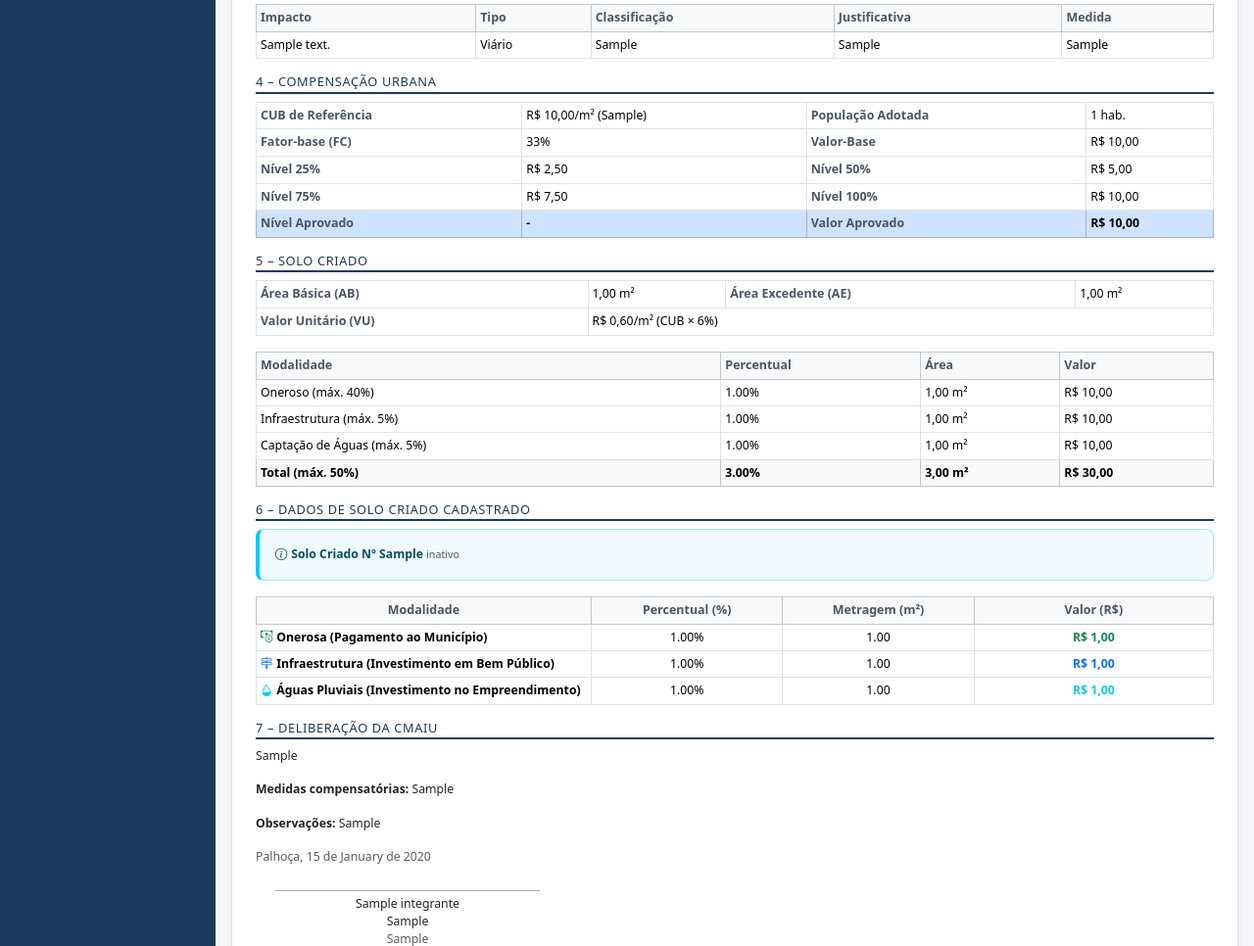
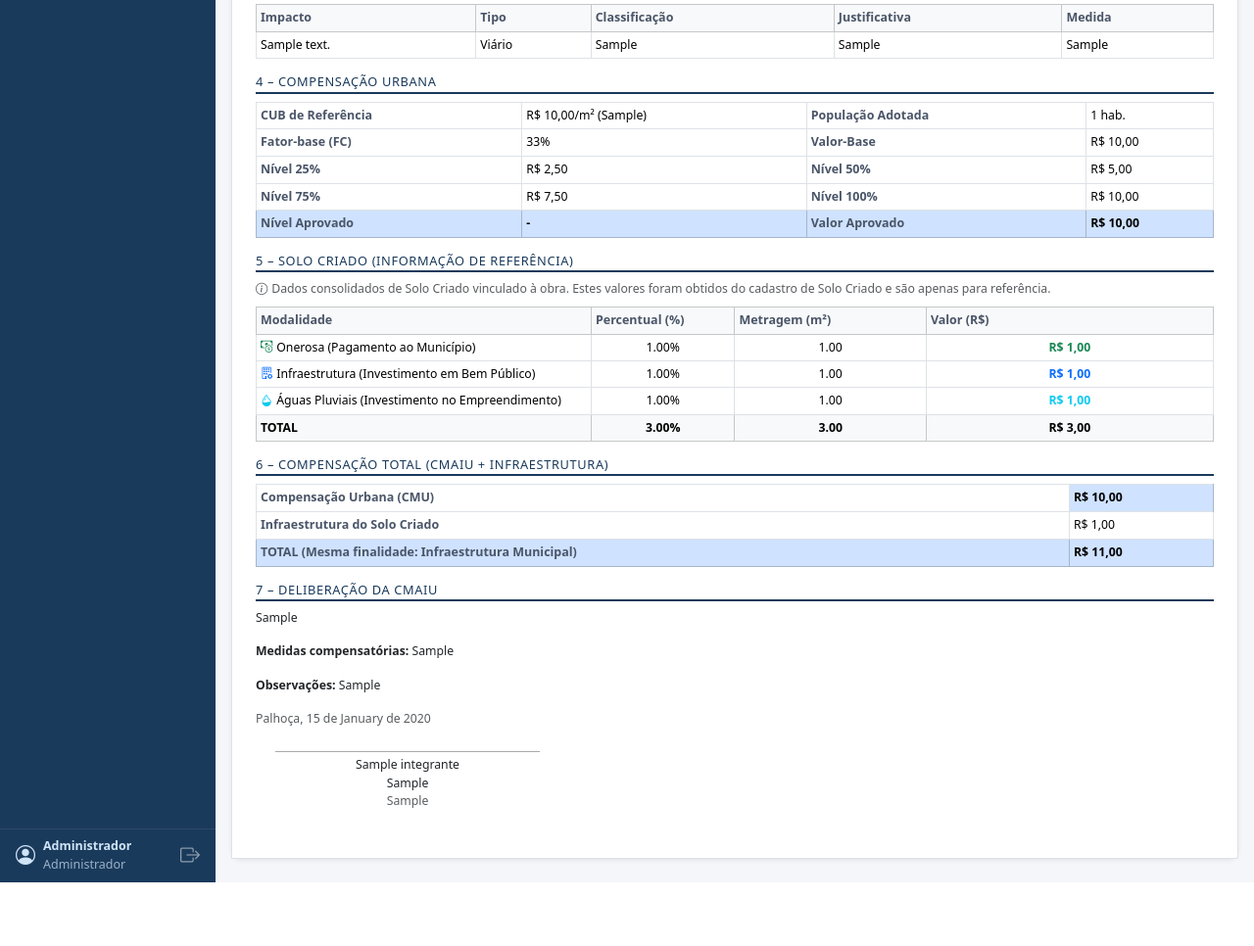
Before and after one commit to fabinhocoe/CMAIU, a Flask app: page /processos/1/relatorio in a window 1280 px wide. Shown: the part 1328-2294 px from the top of the page at 98% size. After the commit the page ends 2229 px from the top, so only its background shows below. Run offline with Flask 3, Linux system fonts and the light colour scheme; a user stored in the database is signed in; tables that the repository leaves empty hold one stand-in row (values such as "Sample post").

Commit message:
Reformular relatórios para eliminar duplicidade de Solo Criado
- Remove Seção 5 com dados calculados (sempre zero)
- Consolida dados de Solo Criado em tabela única
- Adiciona Seção de Compensação Total (CMU + Infraestrutura)
- Ambos com mesma finalidade: infraestrutura municipal
- Aplica mudanças em relatório HTML e PDF

Co-Authored-By: Claude Haiku 4.5 <noreply@anthropic.com>
Claude-Session: https://claude.ai/code/session_01VXWAfgFSAm4ZBKgqyac9J3

```diff
--- a/templates/processos/relatorio.html
+++ b/templates/processos/relatorio.html
@@ -160,70 +160,74 @@
       {% endif %}
     </table>
 
-    <h6 class="section-title mt-3">5 – SOLO CRIADO</h6>
-    <table class="table table-sm table-bordered small">
-      <tr><th>Área Básica (AB)</th><td>{{ c.area_basica|fmt_area }}</td>
-          <th>Área Excedente (AE)</th><td>{{ c.area_excedente|fmt_area }}</td></tr>
-      <tr><th>Valor Unitário (VU)</th><td colspan="3">{{ c.valor_unitario|brl }}/m² (CUB × 6%)</td></tr>
-    </table>
-    <table class="table table-sm table-bordered small">
-      <thead class="table-light"><tr><th>Modalidade</th><th>Percentual</th><th>Área</th><th>Valor</th></tr></thead>
-      <tbody>
-        <tr><td>Oneroso (máx. 40%)</td><td>{{ '%.2f'|format(c.perc_oneroso) }}%</td><td>{{ c.area_onerosa|fmt_area }}</td><td>{{ c.valor_oneroso|brl }}</td></tr>
-        <tr><td>Infraestrutura (máx. 5%)</td><td>{{ '%.2f'|format(c.perc_infra) }}%</td><td>{{ c.area_infra|fmt_area }}</td><td>{{ c.valor_infra|brl }}</td></tr>
-        <tr><td>Captação de Águas (máx. 5%)</td><td>{{ '%.2f'|format(c.perc_captacao) }}%</td><td>{{ c.area_captacao|fmt_area }}</td><td>{{ c.valor_captacao|brl }}</td></tr>
-        <tr class="fw-bold table-light"><td>Total (máx. 50%)</td><td>{{ '%.2f'|format(c.perc_total) }}%</td><td>{{ c.area_total_solo|fmt_area }}</td><td>{{ c.valor_total_solo|brl }}</td></tr>
-      </tbody>
-    </table>
-
-    {# Seção de Solo Criado Cadastrado (se existir) #}
+    <h6 class="section-title mt-3">5 – SOLO CRIADO (Informação de Referência)</h6>
     {% if not emp.obra %}
-    <div class="alert alert-warning mt-3" style="background: #fff3cd; border: 1px solid #ffc107; padding: 12px; border-radius: 4px;">
+    <div class="alert alert-warning small">
       <i class="bi bi-exclamation-triangle me-2"></i><strong>Obra não vinculada</strong><br>
-      <small>Para visualizar dados de Solo Criado, é necessário vincular uma Obra ao Empreendimento. Acesse o formulário do processo para vinculá-la.</small>
+      <small>Para visualizar dados de Solo Criado, é necessário vincular uma Obra ao Empreendimento.</small>
     </div>
     {% elif emp.obra and emp.obra.solos_criados_vinculados %}
-    <h6 class="section-title mt-3">6 – DADOS DE SOLO CRIADO CADASTRADO</h6>
-    {% for sc in emp.obra.solos_criados_vinculados %}
-    <div class="alert alert-info small mb-3">
-      <strong><i class="bi bi-info-circle me-1"></i>Solo Criado Nº {{ sc.numero or '—' }}</strong>
-      <small class="text-muted">{{ sc.situacao or '—' }}</small>
-    </div>
+    {% set total_pon = emp.obra.solos_criados_vinculados|map(attribute='pon')|map('default', 0)|sum %}
+    {% set total_pin = emp.obra.solos_criados_vinculados|map(attribute='pin')|map('default', 0)|sum %}
+    {% set total_pag = emp.obra.solos_criados_vinculados|map(attribute='pag')|map('default', 0)|sum %}
+    {% set total_aon = emp.obra.solos_criados_vinculados|map(attribute='aon')|map('default', 0)|sum %}
+    {% set total_ain = emp.obra.solos_criados_vinculados|map(attribute='ain')|map('default', 0)|sum %}
+    {% set total_aag = emp.obra.solos_criados_vinculados|map(attribute='aag')|map('default', 0)|sum %}
+    {% set total_von = emp.obra.solos_criados_vinculados|map(attribute='von')|map('default', 0)|sum %}
+    {% set total_vin = emp.obra.solos_criados_vinculados|map(attribute='vin')|map('default', 0)|sum %}
+    {% set total_vag = emp.obra.solos_criados_vinculados|map(attribute='vag')|map('default', 0)|sum %}
+    <p class="small text-muted mb-2"><i class="bi bi-info-circle me-1"></i>Dados consolidados de Solo Criado vinculado à obra. Estes valores foram obtidos do cadastro de Solo Criado e são apenas para referência.</p>
     <table class="table table-sm table-bordered small">
       <thead class="table-light">
-        <tr class="text-center">
+        <tr>
           <th style="width:35%">Modalidade</th>
-          <th style="width:20%">Percentual (%)</th>
+          <th style="width:15%">Percentual (%)</th>
           <th style="width:20%">Metragem (m²)</th>
-          <th style="width:25%">Valor (R$)</th>
+          <th style="width:30%">Valor (R$)</th>
         </tr>
       </thead>
       <tbody>
         <tr>
-          <td class="fw-semibold"><i class="bi bi-cash-coin text-success me-1"></i>Onerosa (Pagamento ao Município)</td>
-          <td class="text-center">{{ '%.2f'|format(sc.pon or 0) }}%</td>
-          <td class="text-center">{{ '%.2f'|format(sc.aon or 0) }}</td>
-          <td class="text-center"><strong class="text-success">{{ sc.von|brl if sc.von else '—' }}</strong></td>
+          <td><i class="bi bi-cash-coin text-success me-1"></i>Onerosa (Pagamento ao Município)</td>
+          <td class="text-center">{{ '%.2f'|format(total_pon) }}%</td>
+          <td class="text-center">{{ '%.2f'|format(total_aon) }}</td>
+          <td class="text-center"><strong class="text-success">{{ total_von|brl if total_von else '—' }}</strong></td>
         </tr>
         <tr>
-          <td class="fw-semibold"><i class="bi bi-signpost-2 text-primary me-1"></i>Infraestrutura (Investimento em Bem Público)</td>
-          <td class="text-center">{{ '%.2f'|format(sc.pin or 0) }}%</td>
-          <td class="text-center">{{ '%.2f'|format(sc.ain or 0) }}</td>
-          <td class="text-center"><strong class="text-primary">{{ sc.vin|brl if sc.vin else '—' }}</strong></td>
+          <td><i class="bi bi-building-gear text-primary me-1"></i>Infraestrutura (Investimento em Bem Público)</td>
+          <td class="text-center">{{ '%.2f'|format(total_pin) }}%</td>
+          <td class="text-center">{{ '%.2f'|format(total_ain) }}</td>
+          <td class="text-center"><strong class="text-primary">{{ total_vin|brl if total_vin else '—' }}</strong></td>
         </tr>
         <tr>
-          <td class="fw-semibold"><i class="bi bi-droplet-half text-info me-1"></i>Águas Pluviais (Investimento no Empreendimento)</td>
-          <td class="text-center">{{ '%.2f'|format(sc.pag or 0) }}%</td>
-          <td class="text-center">{{ '%.2f'|format(sc.aag or 0) }}</td>
-          <td class="text-center"><strong class="text-info">{{ sc.vag|brl if sc.vag else '—' }}</strong></td>
+          <td><i class="bi bi-droplet-half text-info me-1"></i>Águas Pluviais (Investimento no Empreendimento)</td>
+          <td class="text-center">{{ '%.2f'|format(total_pag) }}%</td>
+          <td class="text-center">{{ '%.2f'|format(total_aag) }}</td>
+          <td class="text-center"><strong class="text-info">{{ total_vag|brl if total_vag else '—' }}</strong></td>
+        </tr>
+        <tr class="fw-bold table-light">
+          <td><strong>TOTAL</strong></td>
+          <td class="text-center"><strong>{{ '%.2f'|format(total_pon + total_pin + total_pag) }}%</strong></td>
+          <td class="text-center"><strong>{{ '%.2f'|format(total_aon + total_ain + total_aag) }}</strong></td>
+          <td class="text-center"><strong>{{ (total_von + total_vin + total_vag)|brl }}</strong></td>
         </tr>
       </tbody>
     </table>
-    {% endfor %}
+    {% else %}
+    <div class="alert alert-secondary small">
+      <i class="bi bi-info-circle me-2"></i>Nenhum Solo Criado cadastrado para este empreendimento.
+    </div>
     {% endif %}
 
+    <h6 class="section-title mt-3">6 – COMPENSAÇÃO TOTAL (CMAIU + Infraestrutura)</h6>
+    <table class="table table-sm table-bordered small">
+      <tr><th>Compensação Urbana (CMU)</th><td class="table-primary fw-bold">{{ c.valor_compensacao|brl }}</td></tr>
+      <tr><th>Infraestrutura do Solo Criado</th><td>{% if emp.obra and emp.obra.solos_criados_vinculados %}{{ total_vin|brl if total_vin else '—' }}{% else %}—{% endif %}</td></tr>
+      <tr class="table-primary fw-bold"><th>TOTAL (Mesma finalidade: Infraestrutura Municipal)</th><td>{% if emp.obra and emp.obra.solos_criados_vinculados %}{{ (c.valor_compensacao + total_vin)|brl }}{% else %}{{ c.valor_compensacao|brl }}{% endif %}</td></tr>
+    </table>
+
     {% if rel %}
-    <h6 class="section-title mt-3">{{ '7' if (emp.obra and emp.obra.solos_criados_vinculados) else '6' }} – DELIBERAÇÃO DA CMAIU</h6>
+    <h6 class="section-title mt-3">7 – DELIBERAÇÃO DA CMAIU</h6>
     <p class="small">{{ rel.deliberacao or '—' }}</p>
     {% if rel.medidas %}<p class="small"><strong>Medidas compensatórias:</strong> {{ rel.medidas }}</p>{% endif %}
     {% if rel.obs_deliberacao %}<p class="small"><strong>Observações:</strong> {{ rel.obs_deliberacao }}</p>{% endif %}
```
Also changed, not shown: templates/relatorio/pdf.html (+26 -26 lines).
